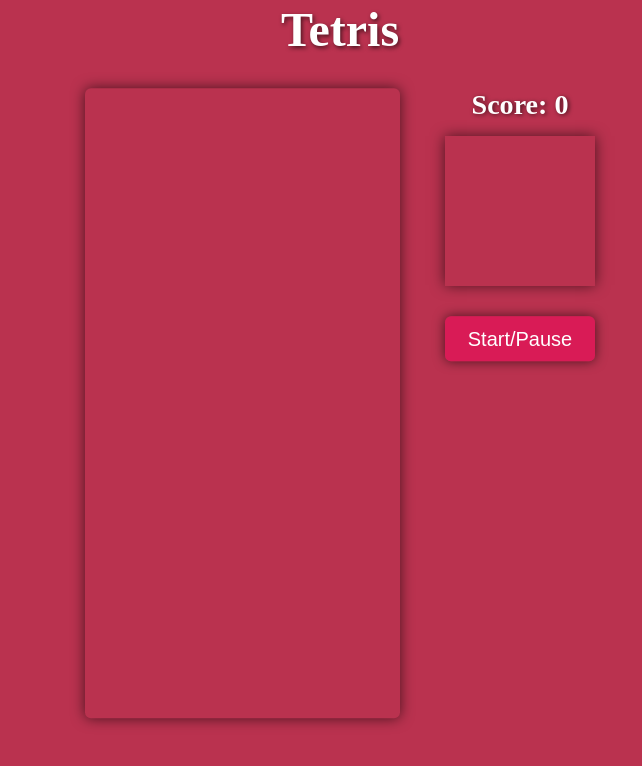
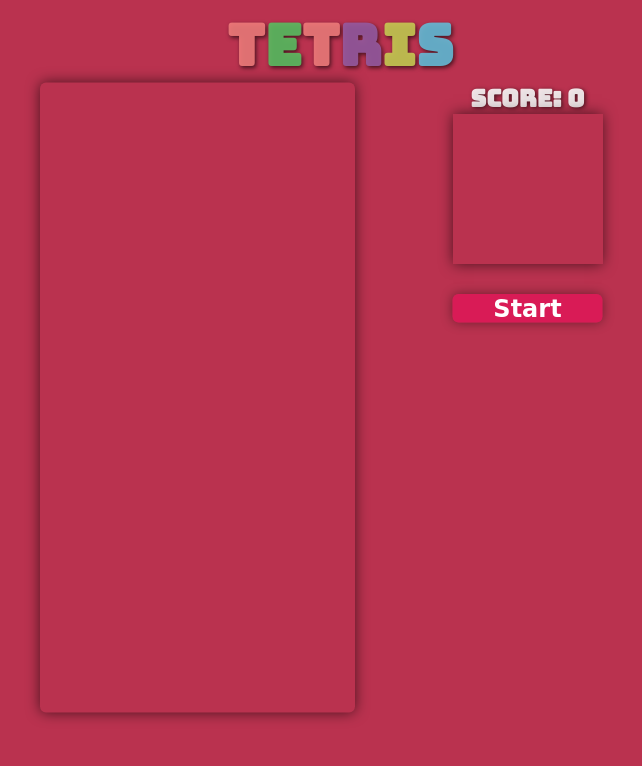
Before and after one commit to Misha327/Tetris, a plain HTML site: page index.html in a window 1280 px wide. Shown: the top 766 px of the page, without its empty margins (300-942 px from the left). Drawn offline with Linux system fonts and the light colour scheme; a web font is replaced by a local one.

Commit message:
improved styling, added new font and color to text

```diff
--- a/app.js
+++ b/app.js
@@ -365,6 +365,7 @@ document.addEventListener("DOMContentLoaded", () => {
 			clearInterval(timerId);
 			timerId = null;
 			isPaused = true;
+			button.innerHTML = "Unpause";
 
 			if (gameFinished) {
 				pauseOverlay.classList.remove("overlay");
@@ -373,6 +374,8 @@ document.addEventListener("DOMContentLoaded", () => {
 				scoreDisplay.innerHTML = score;
 				nextRandom = Math.floor(Math.random() * tetrominoes.length);
 				gameSpeed = 800;
+				button.innerHTML = "Start";
+
 				squares.forEach((square) => {
 					if (
 						square.classList.contains("tetromino") ||
@@ -401,7 +404,7 @@ document.addEventListener("DOMContentLoaded", () => {
 
 				isPaused = false;
 			}
-
+			button.innerHTML = "Pause";
 			timerId = setInterval(gameLoop, gameSpeed);
 		}
 	});
@@ -498,6 +501,8 @@ document.addEventListener("DOMContentLoaded", () => {
 				clearInterval(timerId);
 				score = 0;
 				gameFinished = true;
+				button.innerHTML = "Reset";
+
 				pauseOverlay.classList.add("overlay");
 				pauseOverlay.appendChild(document.createTextNode("Game Over"));
 				return;
--- a/index.html
+++ b/index.html
@@ -6,6 +6,10 @@
   <meta name="viewport" content="width=device-width, initial-scale=1.0">
   <link rel="stylesheet" href="style.css">
   <script src="app.js"></script>
+  <style>
+    @import url('https://fonts.googleapis.com/css2?family=Bungee+Hairline&display=swap');
+    @import url('https://fonts.googleapis.com/css2?family=Bungee&display=swap');
+  </style>
   <title>Tetris</title>
 </head>
 
@@ -15,7 +19,14 @@
 
   <div class="main-container">
     <div>
-      <h1 class="title flex-center">Tetris</h1>
+      <h1 class="title flex-center">
+        <span style="color:rgba(239, 123, 123, 0.90)">T</span>
+        <span style="color:rgba(92, 188, 98, 0.90)">e</span>
+        <span style="color:rgba(239, 123, 123, 0.90)">t</span>
+        <span style="color:rgba(151, 90, 160, 0.90)">r</span>
+        <span style="color:rgba(200, 202, 83, 0.90)">i</span>
+        <span style="color:rgba(102, 186, 214, 0.90)">s</span>
+      </h1>
     </div>
     <div class="game-wrapper">
 
@@ -227,12 +238,14 @@
         </div>
       </div>
 
-      <div class="column">
+      <div class="column second-panel">
         <!-- <div class="container"> -->
         <h3 class="flex-center">Score:&nbsp; <span id="score">0</span></h3>
 
         <!-- <div class="break"></div> -->
-        <div class="secondary-container"></div>
+        <div class="secondary-container">
+
+        </div>
         <div class="center">
           <section id="mini-overlay" style="position: absolute;"></section>
 
@@ -255,7 +268,7 @@
           </div>
         </div>
 
-        <button id="start-button">Start/Pause</button>
+        <button id="start-button">Start</button>
 
         <!-- </div> -->
       </div>
--- a/style.css
+++ b/style.css
@@ -8,6 +8,8 @@ body {
 	background-color: #ba324f;
 	display: flex;
 	overflow: hidden;
+	/* font-family: "Bungee Outline", cursive; */
+	font-family: "Bungee", cursive;
 }
 .main-container {
 	margin: auto;
@@ -27,9 +29,9 @@ body {
 }
 
 .title {
-	color: white;
-	margin-bottom: 20px;
 	text-shadow: 1px 1px 3px #0000009c;
+  user-select: none;
+  font-size: 38px;
 }
 
 @media only screen and (min-width: 576px) {
@@ -110,7 +112,6 @@ body {
 
 .grid {
 	min-width: 200px;
-	margin-right: 30px;
 	display: flex;
 	align-items: center;
 	flex-flow: wrap;
@@ -141,6 +142,12 @@ body {
 	box-shadow: 0 0 9px #0000009e;
 	position: relative;
 }
+.second-panel {
+	display: flex;
+	margin-left: 40px;
+	align-items: center;
+	width: 150px;
+}
 
 .overlay {
 	position: absolute;
@@ -159,7 +166,6 @@ body {
 }
 
 .mini-grid {
-
 	position: relative;
 	height: 84px;
 	width: 63px;
@@ -168,7 +174,6 @@ body {
 	/* border: 1px dotted; */
 	border-radius: 6px;
 	/* box-shadow: 0 0 9px #0000009e; */
-
 }
 
 .mini-grid div {
@@ -192,44 +197,46 @@ body {
 .flex-center {
 	display: flex;
 	justify-content: center;
+	align-items: center;
 }
 
 button {
 	margin: 20px auto;
-	height: 30px;
-	width: 100%;
-	border-style: none;
+	width: 100px;
+	border: none;
 	border-radius: 4px;
-	box-shadow: 0px 0px 8px #0000009e;
-
+	box-shadow: 0px 0px 8px rgba(0, 0, 0, 0.42);
 	outline: none;
+	font-family: "Bungee Hairline", cursive;
+  font-weight: bolder;
   	background-color: rgba(235, 15, 92, 0.64);
   color: white;
+  font-size: 16px;
 }
 button:hover {
 	background-color: rgba(212, 17, 85, 0.54);
-	box-shadow: 0px 0px 5px #0000009e;
+	box-shadow: 0px 0px 5px rgba(0, 0, 0, 0.42);
 }
 
 button:active {
-	box-shadow: 0px 0px 2px #0000009e;
+	box-shadow: 0px 0px 2px rgba(0, 0, 0, 0.32);
 }
 
 h3 {
 	text-shadow: 1px 1px 3px #0000009c;
+	user-select: none;
 
 	/* margin: 0 20px 20px; */
 	width: 100%;
-	margin: 0 auto 10px;
+	margin: 0 auto;
 	height: auto;
-	color: white;
+	color: rgba(255, 255, 255, 0.87);
 	font-weight: bold;
 	display: flex;
 	justify-content: center;
 	/* padding: 0 20px; */
+	font-size: 16px;
 }
-
-
 
 /* Inserting this collapsed row between two flex items will make
  /* the flex item that comes after it break to a new row */
```
Lines whose indentation alone changed are shown as unchanged.
